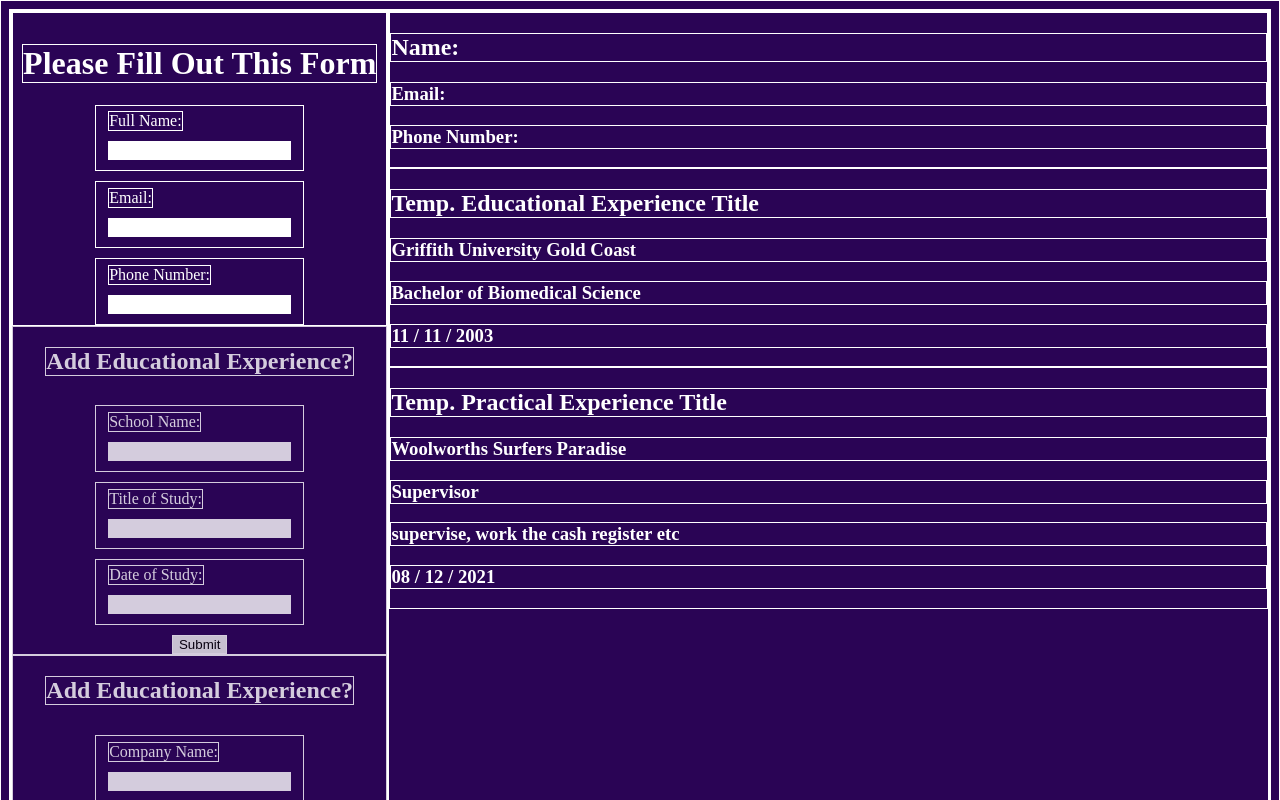
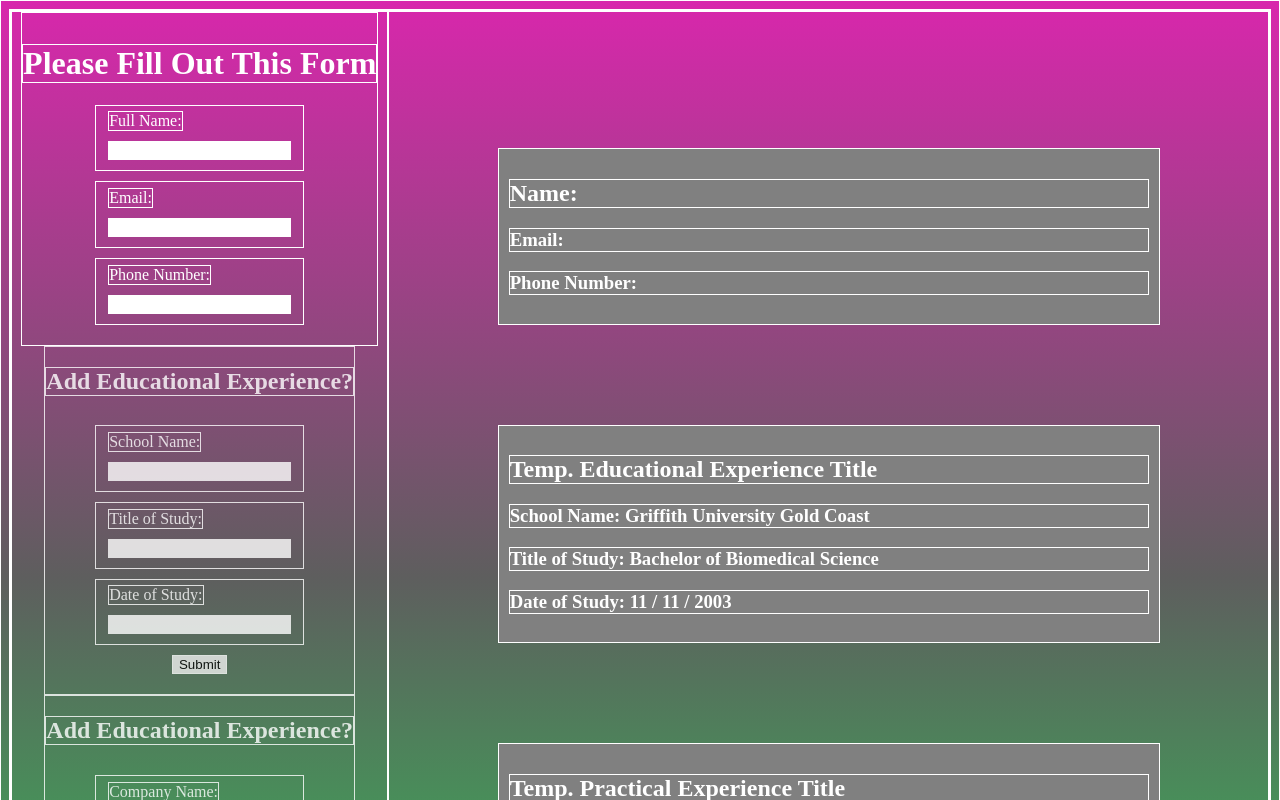
Before and after one commit to MrMarshal11/Using-React, a React (Vite) app in the folder Project trl.2 - CV Application/: page / in a window 1280 px wide. Shown: the top 800 px of the page. Built offline with nearby package versions, Linux system fonts and the light colour scheme.

Commit message:
Return back in future to implement remove and edit functionality if you need more react practice

```diff
--- a/Project trl.2 - CV Application/src/components/App.jsx
+++ b/Project trl.2 - CV Application/src/components/App.jsx
@@ -4,6 +4,8 @@ import Form from "./form";
 import CV from "./CV";
 import EducationalForm from "./EducationForm";
 import PracticalForm from "./PracticalForm";
+
+// add remove and edit buttons on cv.
 
 function App() {
   // PersistentForm
--- a/Project trl.2 - CV Application/src/components/CV.jsx
+++ b/Project trl.2 - CV Application/src/components/CV.jsx
@@ -10,7 +10,7 @@ function CV({
 }) {
   return (
     <>
-      <div>
+      <div className="field">
         <h2>Name: {fullName}</h2>
         <h3>Email: {email}</h3>
         <h3>Phone Number: {phoneNumber}</h3>
@@ -18,23 +18,23 @@ function CV({
 
       {educationalExperience.map((arr) => {
         return (
-          <div key={arr.id}>
+          <div className="field" key={arr.id}>
             <h2>Temp. Educational Experience Title</h2>
-            <h3>{arr.schoolName}</h3>
-            <h3>{arr.titleOfStudy}</h3>
-            <h3>{arr.dateOfStudy}</h3>
+            <h3>School Name: {arr.schoolName}</h3>
+            <h3>Title of Study: {arr.titleOfStudy}</h3>
+            <h3>Date of Study: {arr.dateOfStudy}</h3>
           </div>
         );
       })}
 
       {practicalExperience.map((arr) => {
         return (
-          <div key={arr.id}>
+          <div className="field" key={arr.id}>
             <h2>Temp. Practical Experience Title</h2>
-            <h3>{arr.companyName}</h3>
-            <h3>{arr.positionTitle}</h3>
-            <h3>{arr.mainResponsibilities}</h3>
-            <h3>{arr.dateOfWork}</h3>
+            <h3>Company Name: {arr.companyName}</h3>
+            <h3>Position Title: {arr.positionTitle}</h3>
+            <h3>Main Responsibilities: {arr.mainResponsibilities}</h3>
+            <h3>Date of Work: {arr.dateOfWork}</h3>
           </div>
         );
       })}
--- a/Project trl.2 - CV Application/src/styles/CV.css
+++ b/Project trl.2 - CV Application/src/styles/CV.css
@@ -0,0 +1,11 @@
+.field {
+    background-color: gray;
+    width: 50vw;
+    margin: 50px;
+    border: 1px solid white;
+    padding: 10px;
+}
+
+.field h2 {
+    border-bottom: solid 1px white;
+}
--- a/Project trl.2 - CV Application/src/styles/form.css
+++ b/Project trl.2 - CV Application/src/styles/form.css
@@ -4,6 +4,7 @@
   align-items: center;
   justify-content: center;
   gap: 10px;
+  padding-bottom: 20px;
 }
 
 fieldset {
--- a/Project trl.2 - CV Application/src/styles/index.css
+++ b/Project trl.2 - CV Application/src/styles/index.css
@@ -3,7 +3,7 @@
 }
 
 body {
-  background-color: rgb(42, 4, 85);
+  background-image: linear-gradient(#d827ac, rgb(94, 94, 94), #27d853);
   color: white;
 }
 
@@ -13,3 +13,19 @@ body {
   min-height: 100vh;
   height: auto;
 }
+
+.left {
+  padding-bottom: 20px;
+  border: 1.5px solid white;
+  display: flex;
+  flex-flow: column;
+  align-items: center;
+  justify-content: center;
+}
+
+.right {
+  display: flex;
+  flex-flow: column;
+  align-items: center;
+  justify-content: center;
+}
```
